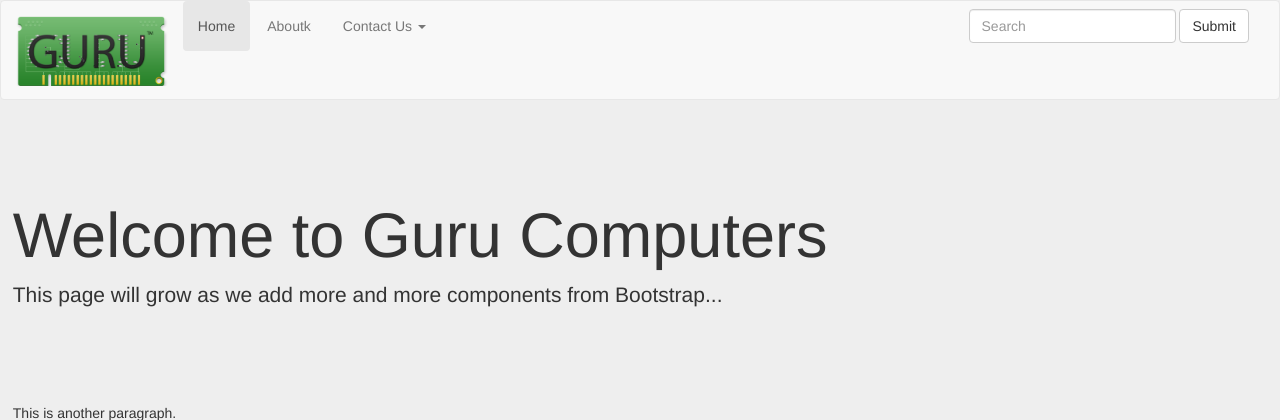
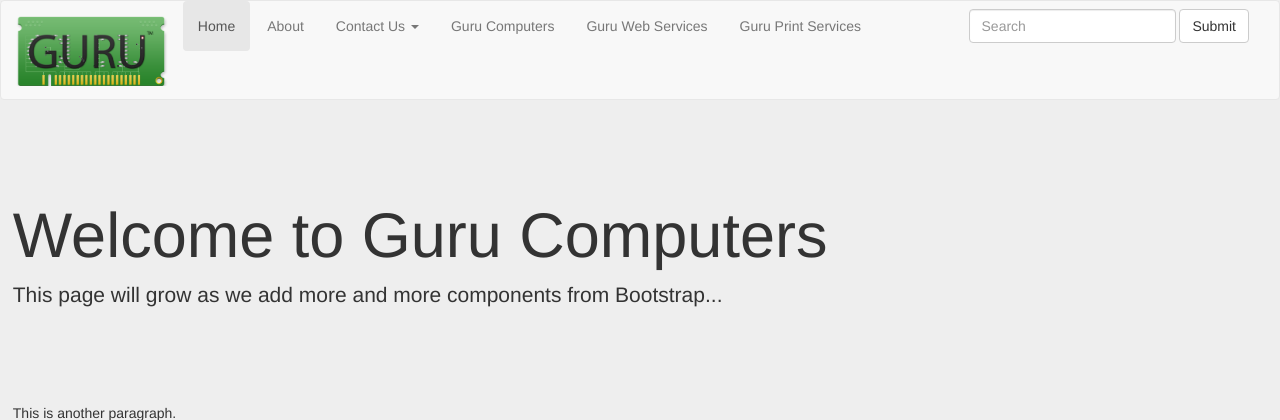
Before and after one commit to GuruComputers/Guru-2.0, a PHP site: page / in a window 1280 px wide. Shown: the top 420 px of the page. Run offline with PHP 8.4, Linux system fonts and the light colour scheme; some libraries are stand-ins or nearby versions.

Commit message:
Add Menu Items

```diff
--- a/index.php
+++ b/index.php
@@ -33,7 +33,7 @@
         	<div class="collapse navbar-collapse" id="bs-example-navbar-collapse-1">
         		<ul class="nav navbar-nav nav-pills">
         			<li class="active"><a href="#">Home <span class="sr-only">(current)</span></a></li>
-        			<li><a href="#">Aboutk</a></li>
+        			<li><a href="#">About</a></li>
         			<li class="dropdown">
         				<a href="#" class="dropdown-toggle" data-toggle="dropdown" role="button" aria-expanded="false">Contact Us <span class="caret"></span></a>
         				<ul class="dropdown-menu" role="menu">
@@ -47,6 +47,9 @@
         					<li><a href="http:///www.facebook.com/gurucomputersuk" target="_blank">Add us on Facebook</a></li>
         				</ul>
         			</li>
+        			<li><a href="#">Guru Computers</a></li>
+        			<li><a href="#">Guru Web Services</a></li>
+        			<li><a href="#">Guru Print Services</a></li>
         		</ul>
         		<form class="navbar-form navbar-right" role="search">
         			<div class="form-group">
```
